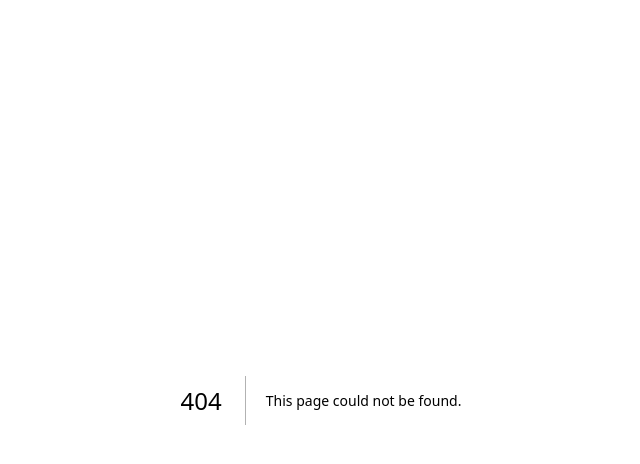
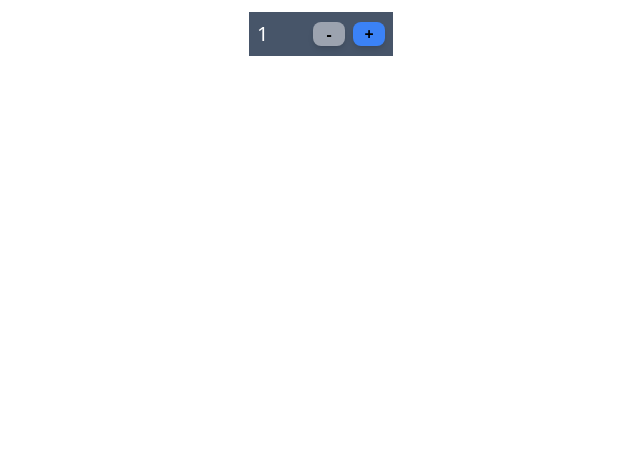
Before and after one commit to chinedu-amaechi/cprg306-assignments, a Next.js app: page /week-5 in a window 1280 px wide. Before the commit this address had no page. Shown: the top 464 px of the page, without its empty margins (319-959 px from the left). Built offline with nearby package versions, Linux system fonts and the light colour scheme.

Commit message:
list-feature-extension
Replicate the increment and decrement buttons into the week-5 folder. Then, extend the functionality by building on the NewItem component to enable the addition of new items to the list

```diff
--- /dev/null
+++ b/app/week-5/new-item.js
@@ -0,0 +1,35 @@
+"use client";
+import { useState } from "react";
+
+
+export default function NewItem() {
+    const [quantity, setQuantity] = useState(1);
+
+    const increment = () => {
+      if (quantity < 20) {
+        setQuantity(quantity +1);
+      }
+    };
+
+    const decrement = () => {
+      if (quantity > 1){
+      setQuantity(quantity - 1);
+      }
+    };
+
+  return (
+    <div className="flex items-center justify-between p-2 m-3 bg-slate-600 text-slate-950 w-36">
+
+        <span className="text-white text-xl">{quantity}</span>
+
+        <div className="flex items-center gap-2">
+          <button className="w-8 bg-blue-500 text-black font-bold rounded-lg shadow-md hover:bg-red-200 focus:outline-none focus:ring-2 disabled:bg-gray-400 focus:ring-opacity-75" onClick={decrement} disabled={quantity==1}>-</button>
+
+          <button className="w-8 bg-blue-500 text-black font-bold rounded-lg shadow-md hover:bg-red-200 focus:outline-none focus:ring-2 disabled:bg-gray-400 focus:ring-opacity-75" onClick={increment} disabled={quantity==20}>+</button>
+
+        </div>
+
+    </div>
+
+  );
+}
--- /dev/null
+++ b/app/week-5/page.js
@@ -0,0 +1,11 @@
+import NewItem from './new-item.js';
+
+
+export default function Page() {
+  return (
+    <main className="flex justify-center w-full">
+          <NewItem />
+    </main>
+
+  );
+}
```
